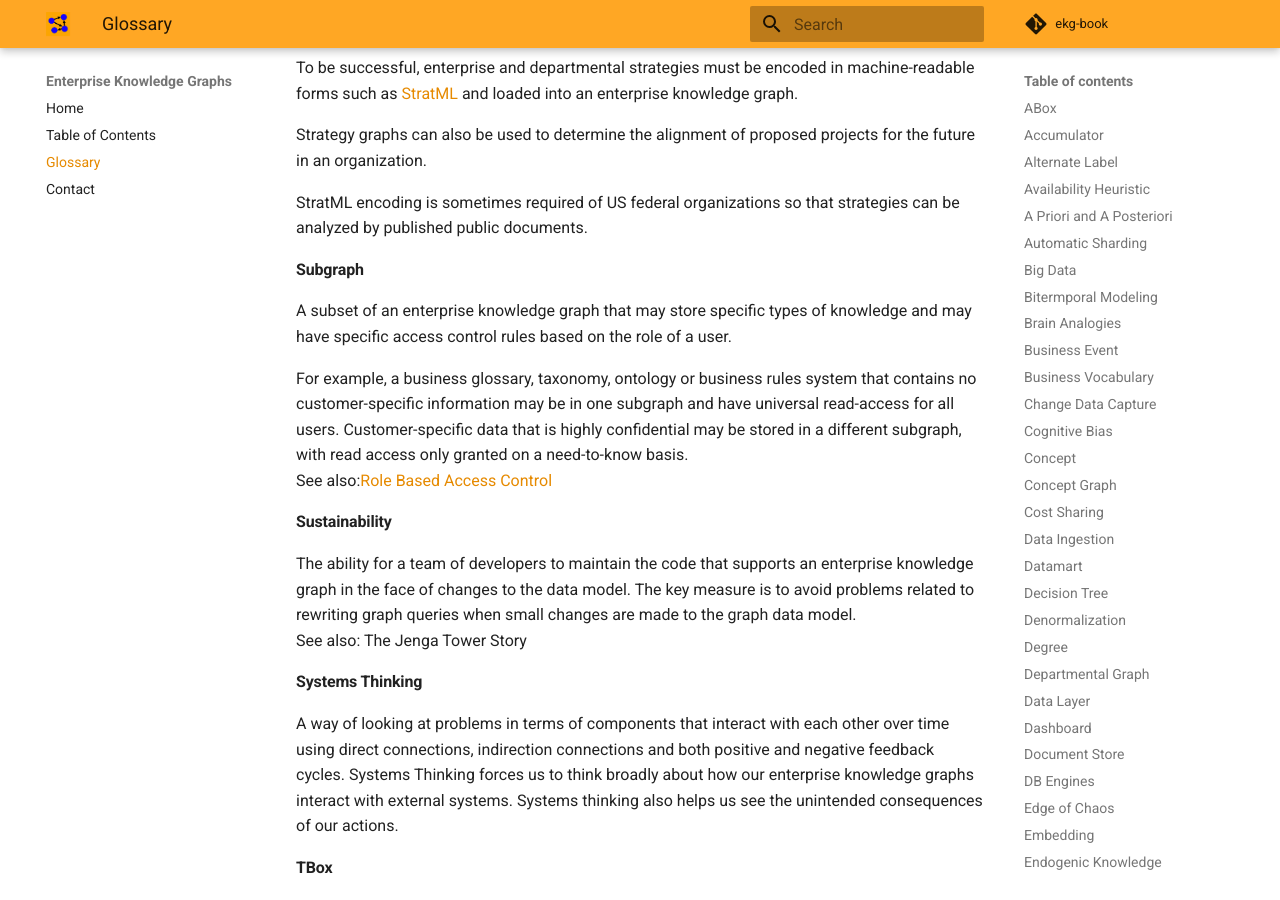
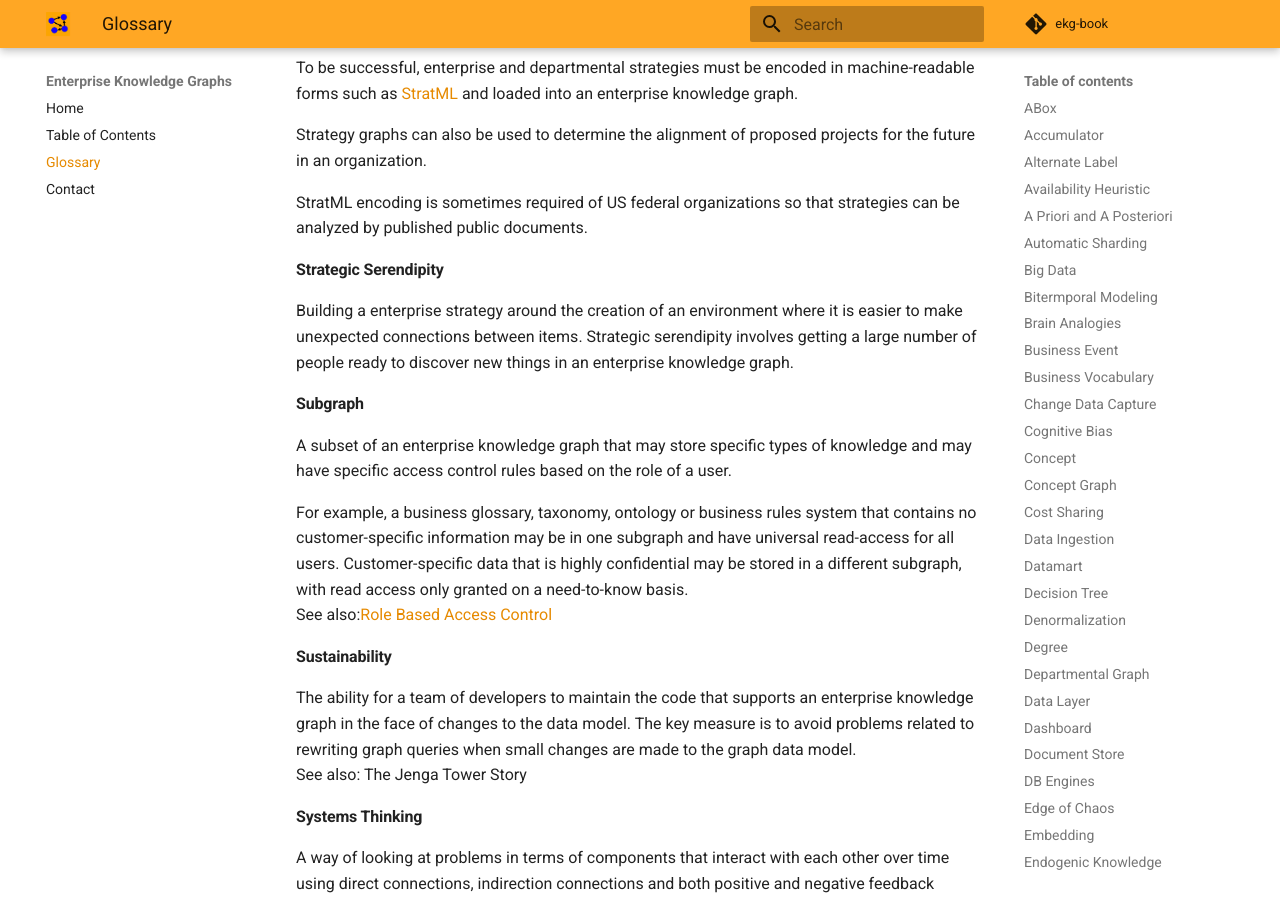
Before and after one commit to dmccreary/ekg-book, an MkDocs documentation site: the page built from docs/glossary.md, in a window 1280 px wide and 900 px high, scrolled down 16570 px. Built offline with MkDocs 1.6.1 and Material for MkDocs 9.7.7, drawn with Linux system fonts in a browser that asks for light colours; comment, search, counter and statistics services are not loaded.

Commit message:
updated content

```diff
--- a/docs/glossary.md
+++ b/docs/glossary.md
@@ -400,6 +400,9 @@ Strategy graphs can also be used to determine the alignment of proposed projects
 
 StratML encoding is sometimes required of US federal organizations so that strategies can be analyzed by published public documents.
 
+#### Strategic Serendipity
+Building a enterprise strategy around the creation of an environment where it is easier to make unexpected connections between items.  Strategic serendipity involves getting a large number of people ready to discover new things in an enterprise knowledge graph.
+
 #### Subgraph
 A subset of an enterprise knowledge graph that may store specific types of knowledge and may have specific access control rules based on the role of a user.
 
```
Also changed, not shown: docs/promoting/strategic-serendipity.md (added, +21 -0 lines).
